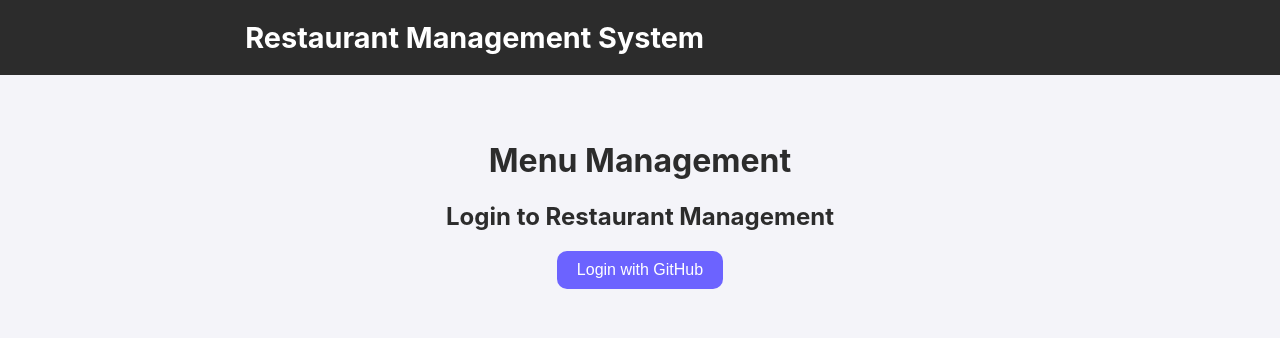
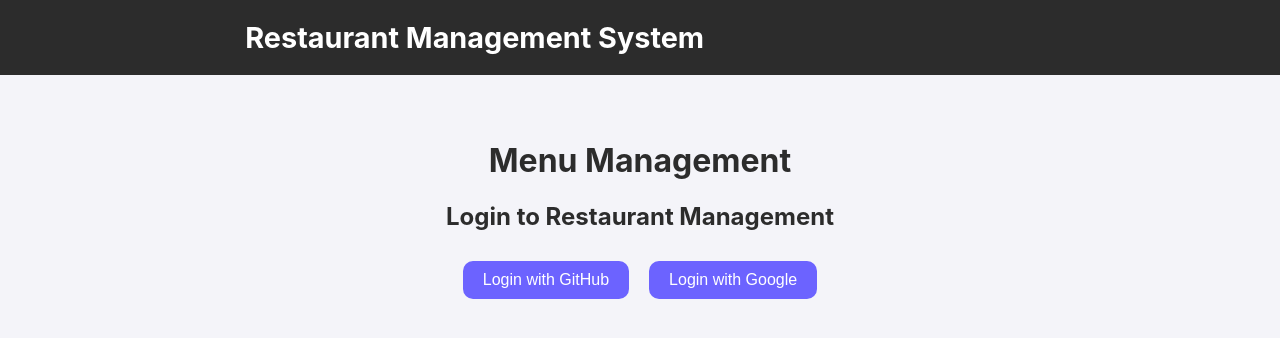
Before and after one commit to Saelra/Restaurant-Management-System, a React (Vite) app: page /add-menu in a window 1280 px wide. Shown: the top 338 px of the page. Built offline with nearby package versions, Linux system fonts and the light colour scheme; no server answers; the database is empty.

Commit message:
add google auth

```diff
--- a/src/components/Login.jsx
+++ b/src/components/Login.jsx
@@ -1,6 +1,6 @@
 /**
  * @description
- * Handles user login functionality using GitHub authentication with Firebase.
+ * Handles user login functionality using GitHub and Google authentication with Firebase.
  * After successful login, it stores user information in localStorage and navigates
  * the user to the menu management page.
  *
@@ -9,20 +9,24 @@
  */
 
 import React, { useState } from "react";
-import { signInWithPopup, GithubAuthProvider } from "firebase/auth";
+import {
+  signInWithPopup,
+  GithubAuthProvider,
+  GoogleAuthProvider,
+} from "firebase/auth";
 import { useNavigate } from "react-router-dom";
 import { auth } from "../firebase";
 
 /**
  * Login Component
- * Renders the login interface and allows users to sign in with their GitHub account.
+ * Renders the login interface and allows users to sign in with either GitHub or Google accounts.
  * Displays error messages if login fails.
  *
  * @returns {JSX.Element} The login form or error message if login fails.
  */
 const Login = () => {
-  const [error, setError] = useState(null); // State to track any login errors
-  const navigate = useNavigate(); // Hook for navigating after successful login
+  const [error, setError] = useState(null);
+  const navigate = useNavigate();
 
   /**
    * handleGithubLogin function
@@ -48,11 +52,36 @@ const Login = () => {
     }
   };
 
+  /**
+   * handleGoogleLogin function
+   * Initiates Google authentication using Firebase and navigates to the add-menu page
+   * upon successful login. The user's display name and email are stored in localStorage.
+   */
+  const handleGoogleLogin = async () => {
+    const provider = new GoogleAuthProvider();
+
+    try {
+      const result = await signInWithPopup(auth, provider);
+      const user = result.user;
+
+      localStorage.setItem(
+        "user",
+        JSON.stringify({ username: user.displayName, email: user.email })
+      );
+
+      navigate("/add-menu");
+      window.location.reload();
+    } catch (error) {
+      setError(error.message);
+    }
+  };
+
   return (
     <div className="login">
       <h2>Login to Restaurant Management</h2>
-      {error && <p className="error">{error}</p>}
+      {error && <p className="error">{error}</p>}{" "}
       <button onClick={handleGithubLogin}>Login with GitHub</button>
+      <button onClick={handleGoogleLogin}>Login with Google</button>{" "}
     </div>
   );
 };
--- a/src/css/style.css
+++ b/src/css/style.css
@@ -151,6 +151,10 @@ button:active {
   transform: scale(0.98);
 }
 
+.login button {
+  margin: 10px;
+}
+
 /* Menu Item and List Styles */
 .menu-item {
   background-color: var(--secondary-color);
--- a/src/firebase.js
+++ b/src/firebase.js
@@ -11,6 +11,7 @@ import { getDatabase, ref, get, set } from "firebase/database";
 import {
   getAuth,
   GithubAuthProvider,
+  GoogleAuthProvider,
   signInWithPopup,
   signOut,
 } from "firebase/auth";
@@ -30,6 +31,7 @@ const firebaseApp = initializeApp(firebaseConfig);
 const database = getDatabase(firebaseApp);
 const auth = getAuth(firebaseApp);
 const githubProvider = new GithubAuthProvider();
+const googleProvider = new GoogleAuthProvider(); // Initialize Google Auth Provider
 
 /**
  * Signs in a user with GitHub.
@@ -43,6 +45,21 @@ const signInWithGitHub = async () => {
   } catch (error) {
     console.error("GitHub sign-in error:", error.message);
     throw new Error("Failed to sign in with GitHub");
+  }
+};
+
+/**
+ * Signs in a user with Google.
+ * @returns {Promise<import("firebase/auth").User>} A promise resolving to the signed-in user object.
+ * @throws {Error} If the sign-in process fails.
+ */
+const signInWithGoogle = async () => {
+  try {
+    const result = await signInWithPopup(auth, googleProvider);
+    return result.user; // Returns the authenticated user
+  } catch (error) {
+    console.error("Google sign-in error:", error.message);
+    throw new Error("Failed to sign in with Google");
   }
 };
 
@@ -103,6 +120,7 @@ export {
   database,
   auth,
   signInWithGitHub,
+  signInWithGoogle,
   signOutUser,
   fetchMenuItems,
   updateMenuItem,
```
